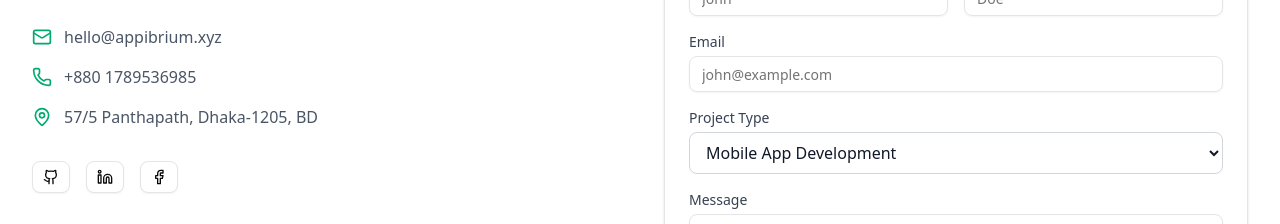
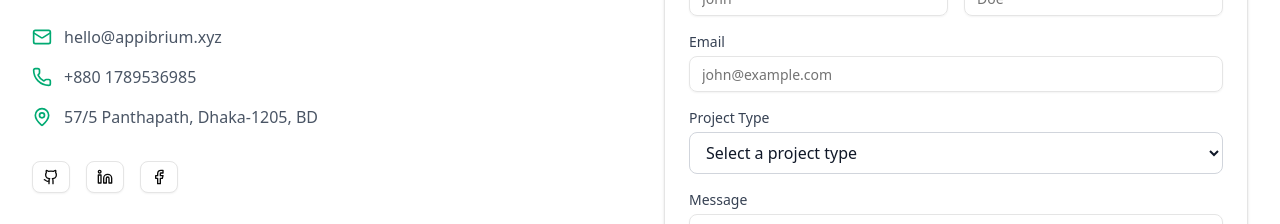
Before and after one commit to ratulhasanruhan/appibrium, a React (Vite) app: page / in a window 1280 px wide. Shown: the part 6129-6353 px from the top of the page. Built offline with nearby package versions, Linux system fonts and the light colour scheme.

Commit message:
Add Formspree integration to contact form

```diff
--- a/src/App.jsx
+++ b/src/App.jsx
@@ -554,39 +554,40 @@ function App() {
                 </CardDescription>
               </CardHeader>
               <CardContent>
-                <form className="space-y-4">
+                <form className="space-y-4" action="https://formspree.io/f/mnnvewee" method="POST">
                   <div className="grid grid-cols-1 md:grid-cols-2 gap-4">
                     <div>
                       <label className="block text-sm font-medium text-gray-700 dark:text-gray-300 mb-1">
                         First Name
                       </label>
-                      <Input placeholder="John" />
+                      <Input name="firstName" placeholder="John" required />
                     </div>
                     <div>
                       <label className="block text-sm font-medium text-gray-700 dark:text-gray-300 mb-1">
                         Last Name
                       </label>
-                      <Input placeholder="Doe" />
+                      <Input name="lastName" placeholder="Doe" required />
                     </div>
                   </div>
                   <div>
                     <label className="block text-sm font-medium text-gray-700 dark:text-gray-300 mb-1">
                       Email
                     </label>
-                    <Input type="email" placeholder="john@example.com" />
+                    <Input name="email" type="email" placeholder="john@example.com" required />
                   </div>
                   <div>
                     <label className="block text-sm font-medium text-gray-700 dark:text-gray-300 mb-1">
                       Project Type
                     </label>
-                    <select className="w-full px-3 py-2 border border-gray-300 dark:border-gray-600 rounded-md bg-white dark:bg-gray-800 text-gray-900 dark:text-white">
-                      <option>Mobile App Development</option>
-                      <option>Web Development</option>
-                      <option>Desktop Software</option>
-                      <option>Embedded Systems</option>
-                      <option>Full-Stack Solution</option>
-                      <option>AI/ML Services</option>
-                      <option>Consulting</option>
+                    <select name="projectType" className="w-full px-3 py-2 border border-gray-300 dark:border-gray-600 rounded-md bg-white dark:bg-gray-800 text-gray-900 dark:text-white" required>
+                      <option value="">Select a project type</option>
+                      <option value="Mobile App Development">Mobile App Development</option>
+                      <option value="Web Development">Web Development</option>
+                      <option value="Desktop Software">Desktop Software</option>
+                      <option value="Embedded Systems">Embedded Systems</option>
+                      <option value="Full-Stack Solution">Full-Stack Solution</option>
+                      <option value="AI/ML Services">AI/ML Services</option>
+                      <option value="Consulting">Consulting</option>
                     </select>
                   </div>
                   <div>
@@ -594,8 +595,10 @@ function App() {
                       Message
                     </label>
                     <Textarea
+                      name="message"
                       placeholder="Tell us about your project requirements..."
                       rows={4}
+                      required
                     />
                   </div>
                   <Button type="submit" className="w-full">
```
